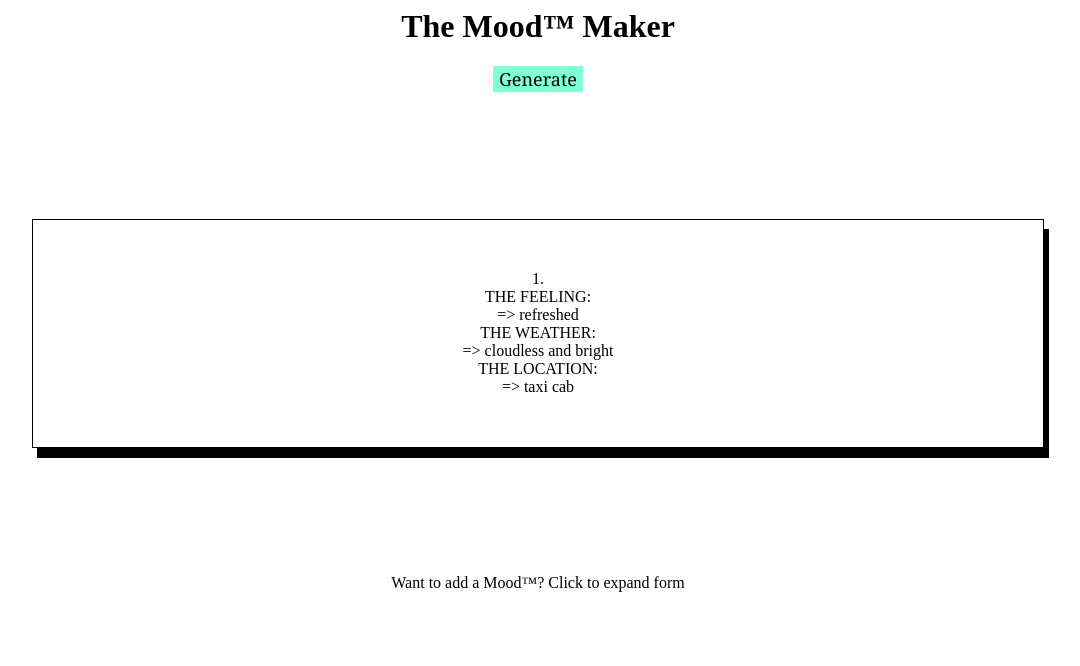
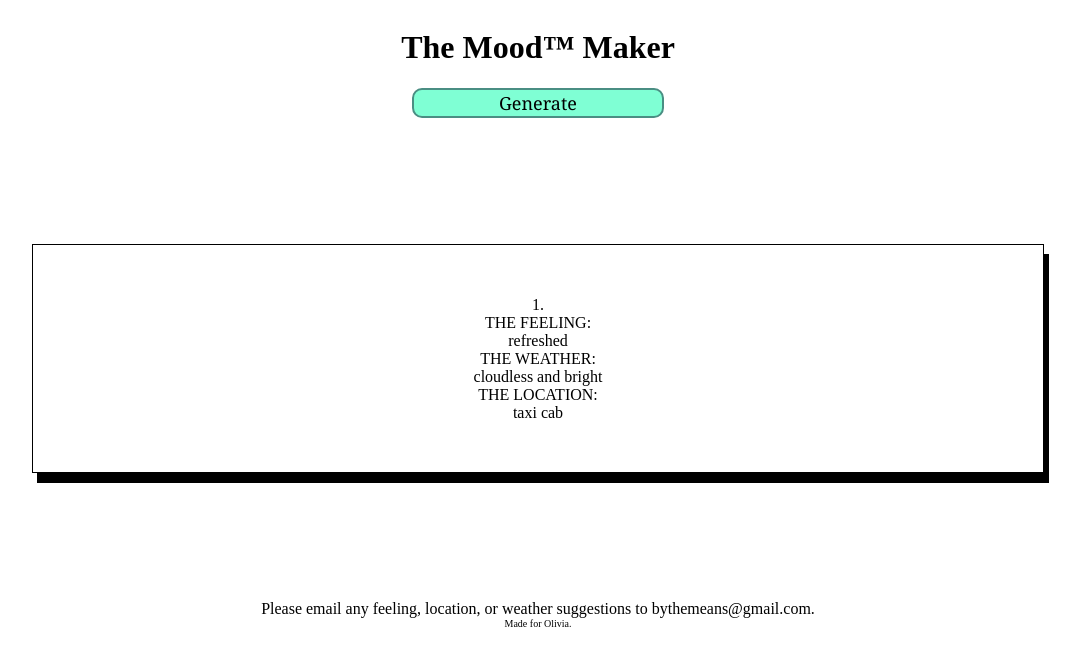
Before and after one commit to halented/eee, a plain HTML site: page index.html in a window 1280 px wide. Both pictures are taken after a click on the button "Generate". Shown: the whole page, without its empty margins (102-1182 px from the left). Drawn offline with Linux system fonts and the light colour scheme.

Commit message:
mood suggestion changes, readme typos

```diff
--- a/app.css
+++ b/app.css
@@ -1,16 +1,24 @@
 body{
     text-align: center;
+    display: flex;
+    flex-direction: column;
+
 }
 
-button {
+#generator {
     background-color: aquamarine;
-    border: black;
+    border: 2px solid rgb(74, 142, 131);
     font-family: Georgia, 'Times New Roman', Times, serif;
     font-size: large;
+    margin-left: 40%;
+    margin-right: 40%;
+    border-radius: 10px;
 }
 
-button:hover{
+#generator:hover{
     cursor: pointer;
+    background-color: rgb(4, 249, 167);
+    border: 2px solid rgb(42, 97, 88);
 }
 
 #mood {
@@ -20,6 +28,11 @@ button:hover{
     box-shadow: 5px 10px;
 }
 
-#mood-adder {
+/* workaround to force the mood-adder div to the bottom by giving it a flex -1*/
+#empty {
+    flex: 1 1 0%;
+}
 
+#mood-adder:hover {
+    cursor: pointer;
 }
--- a/generator.js
+++ b/generator.js
@@ -321,20 +321,19 @@ Zoo`
 locations = locations.split("\n").map(x=> x.toLowerCase())
 
 
-const button = document.querySelector('button')
-button.addEventListener('click', prompt)
+const generator = document.querySelector('button')
+generator.addEventListener('click', prompt)
 
 const moodHolder = document.getElementById('mood-holder')
 let moodCounter = 0
 
 function prompt(){
     let message = 'THE FEELING: \n'
-    message += `     => ${randomizer(feelings)}\n`
+    message += `     ${randomizer(feelings)}\n`
     message += ' THE WEATHER: \n'
-    message += `     => ${randomizer(weather)}\n`
+    message += `     ${randomizer(weather)}\n`
     message += ' THE LOCATION: \n'
-    message += `     => ${randomizer(locations)}\n`
-
+    message += `     ${randomizer(locations)}\n`
     message += ''
     appendMessage(message)
 }
--- a/index.html
+++ b/index.html
@@ -4,7 +4,9 @@
 </head>
 <body>
     <h1>The Mood™ Maker</h1>
-    <button>Generate</button>
+    <button id='generator'>Generate</button>
     <div id='mood-holder'></div>
-    <div id='mood-adder'>Want to add a Mood™? Click to expand form</div>
+    <div id='EMPTY'></div>
+    <div id='mood-adder'>Please email any feeling, location, or weather suggestions to bythemeans@gmail.com.</div>
+    <div style="font-size: x-small;">Made for Olivia.</div>
 </body>
```
